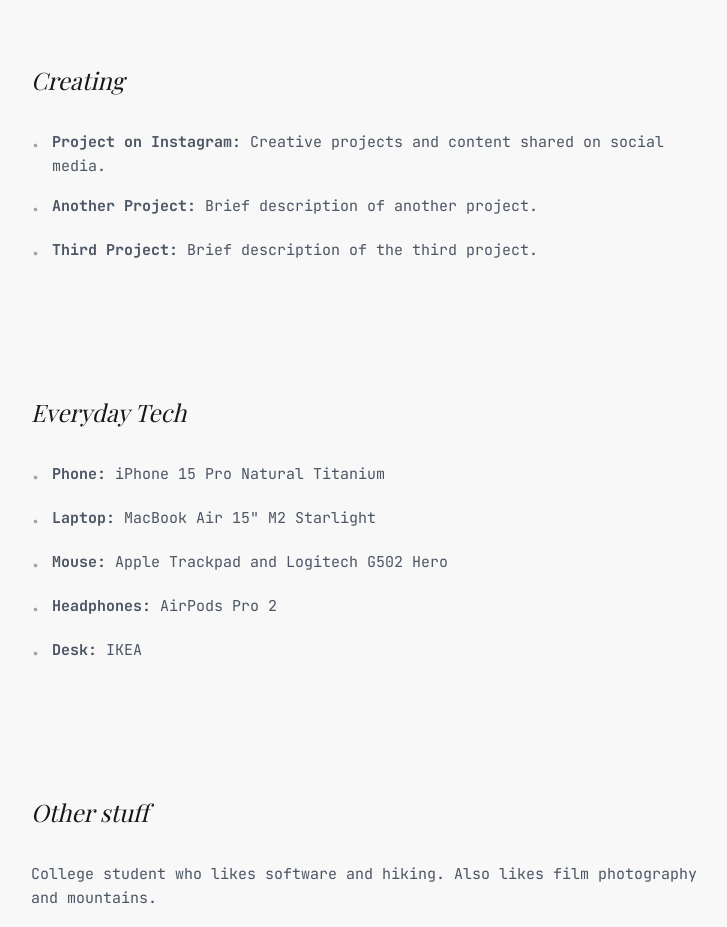
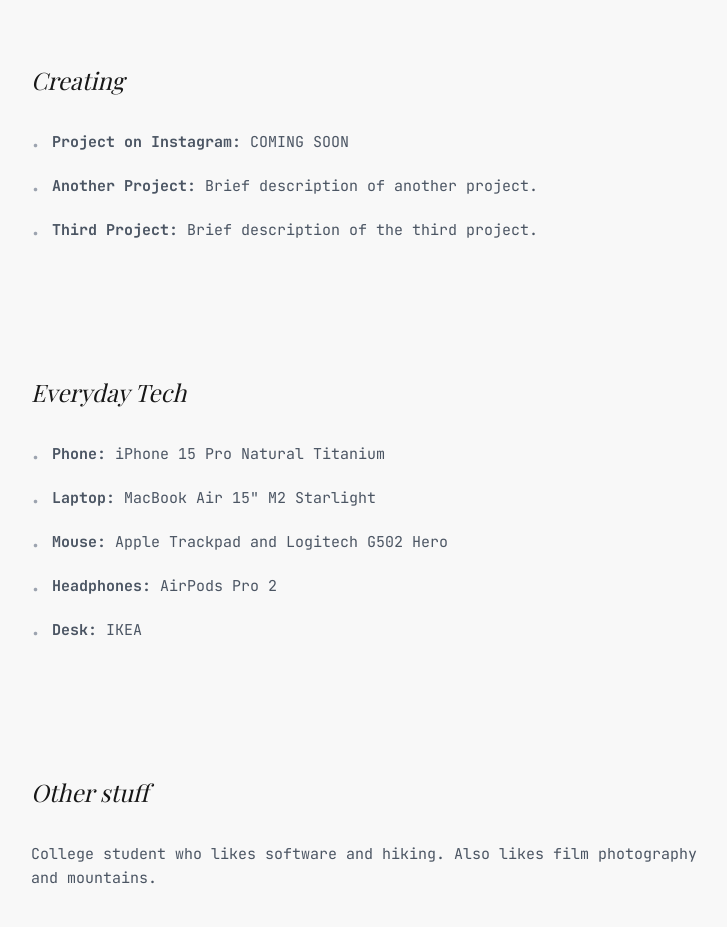
Before and after one commit to hunterbastian/portfolio, a Next.js app: page / in a window 1280 px wide. Shown: the part 1860-2787 px from the top of the page, without its empty margins (273-1000 px from the left). Built offline with nearby package versions, Linux system fonts and the light colour scheme.

Commit message:
Update Project on Instagram to show COMING SOON

```diff
--- a/src/components/AnimatedHomePage.tsx
+++ b/src/components/AnimatedHomePage.tsx
@@ -52,7 +52,7 @@
   const creatingProjects = [
     {
       name: 'Project on Instagram',
-      description: 'Creative projects and content shared on social media.',
+      description: 'COMING SOON',
       link: '#'
     },
     {
```
